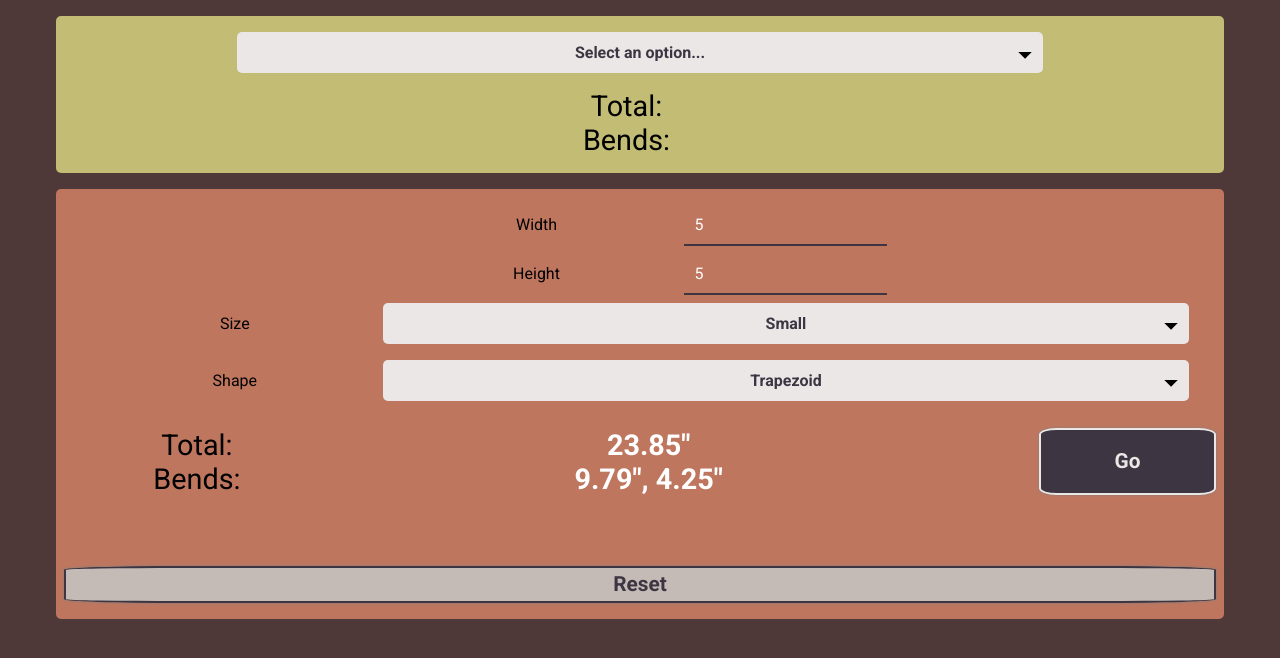
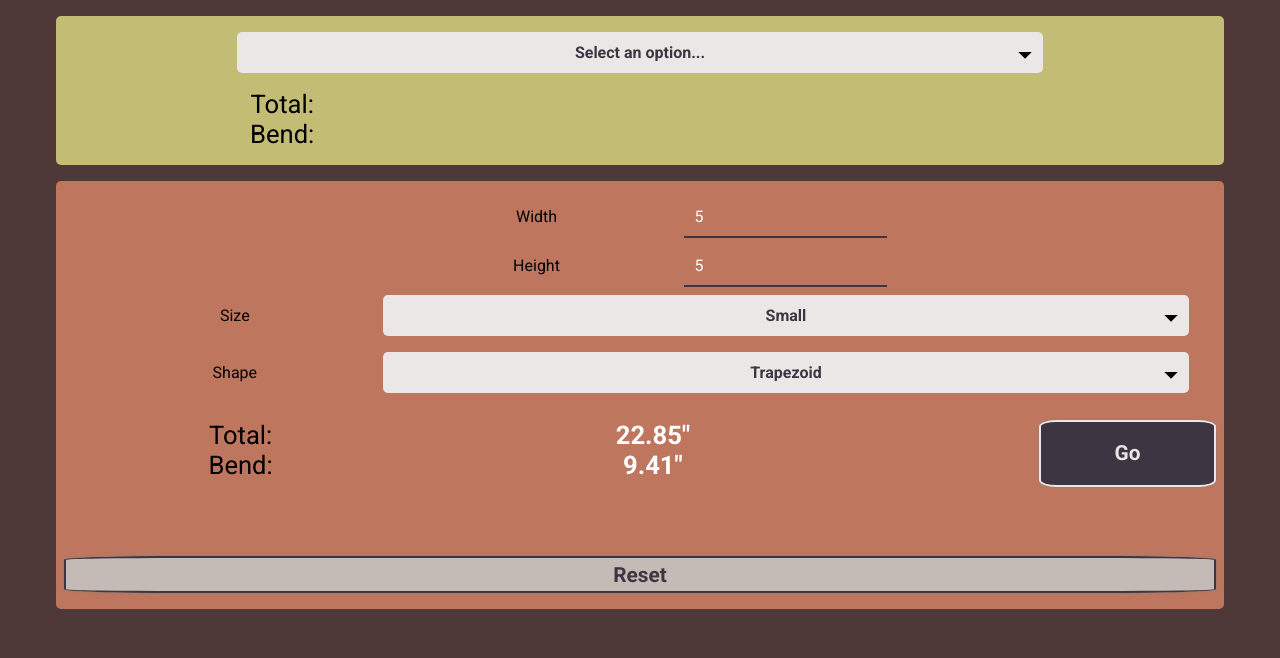
Before and after one commit to LeviZ/PDB-calc, a plain HTML site: page index.html in a window 1280 px wide. Both pictures are taken after typing "5", "5" into the empty fields and a click on the button "Go". Drawn offline with nearby package versions, Linux system fonts and the light colour scheme.

Commit message:
pre-merging

```diff
--- a/css/main.css
+++ b/css/main.css
@@ -21,9 +21,16 @@ input:focus {
   border-bottom: solid 2px #ebe7e6;
 }
 
-
+/*Change placeholder color*/
 ::-webkit-input-placeholder {
   color: #ebe7e6;
+}
+
+/*remover sipinner from type="number"*/
+input[type=number]::-webkit-inner-spin-button,
+input[type=number]::-webkit-outer-spin-button {
+  -webkit-appearance: none;
+  margin: 0;
 }
 
 body {
@@ -98,29 +105,31 @@ label {
 }
 
 h5 {
-  font-size: 1.8em;
+  font-size: 1.6em;
   color: white;
-  margin: 0 0 0 .6em;
+  margin: 0 0 0 1em;
+  width: 60%;
 }
 
 h3 {
-  font-size: 1.8em;
+  font-size: 1.6em;
   font-weight: normal;
   margin: 0;
+  width: 20%;
 }
 
 button {
   width: 18%;
   color: #ebe7e6;
-  line-height:2em;
+  line-height: 2em;
   border: 2px solid #ebe7e6;
   border-radius:10%;
-  color:#ebe7e6;
-  text-align:center;
-  text-decoration:none;
+  color: #ebe7e6;
+  text-align: center;
+  text-decoration: none;
   background: #3D3642;
   box-shadow: 0 0 3px gray;
-  font-weight:bold;
+  font-weight: bold;
   font-size: 1.3em;
   display: inline-block;
   margin-top: 5%;
@@ -136,14 +145,6 @@ button:hover {
 
 .result-custom, .result-custom-label {
   display: inline-block;
-}
-
-.result-custom {
-  width: 70%;
-}
-
-.result-custom-label {
-  width: 20%;
 }
 
 .custom-results {
--- a/index.html
+++ b/index.html
@@ -29,7 +29,7 @@
           <h5 class="result-prebuilt" id="pb-length"></h5>
         </section>
         <section class="section group">
-          <h3 class="result-prebuilt-label">Bends:</h3>
+          <h3 class="result-prebuilt-label">Bend:</h3>
           <h5 class="result-prebuilt" id="pb-bends"></h5>
         </section>
 
@@ -57,12 +57,11 @@
         <option value="square">Non-trapezoid</option>
       </select>
 
-      <section class="result-custom-wrapper section group">
-
+      <section class="section group">
         <section class="custom-results col span_5_of_6">
           <h3 class="result-custom-label">Total:</h3>
           <h5 class="result-custom" id="length"></h5>
-          <h3 class="result-custom-label">Bends:</h3>
+          <h3 class="result-custom-label">Bend:</h3>
           <h5 class="result-custom" id="bends"></h5>
         </section>
         <button type="button" id="calc" class="col span_1_of_6">Go</button>
--- a/js/main.js
+++ b/js/main.js
@@ -11,7 +11,7 @@
   function calc(w, h, size, shape, idPrefix) {
     function degrees(angle) { return angle * Math.PI / 180 }
 
-    var b = .5 // bend tolerance
+    var b = .25 // bend tolerance
     var g = size == 's' ? 4 : 7 // wing length
     var a = shape == 'square' ? 90 : size == 's' ? 83 : 85 // bend angle
 
@@ -23,6 +23,6 @@
     var b2 = g + s + 3*b/2
 
     $('#' + idPrefix + 'length').text(L.toFixed(2) + '"')
-    $('#' + idPrefix + 'bends').text([b2, b1].map(function(n) { return n.toFixed(2) + '"' }).join(', '))
+    $('#' + idPrefix + 'bends').text([b2].map(function(n) { return n.toFixed(2) + '"' }).join(', '))
   }
 })()
```
